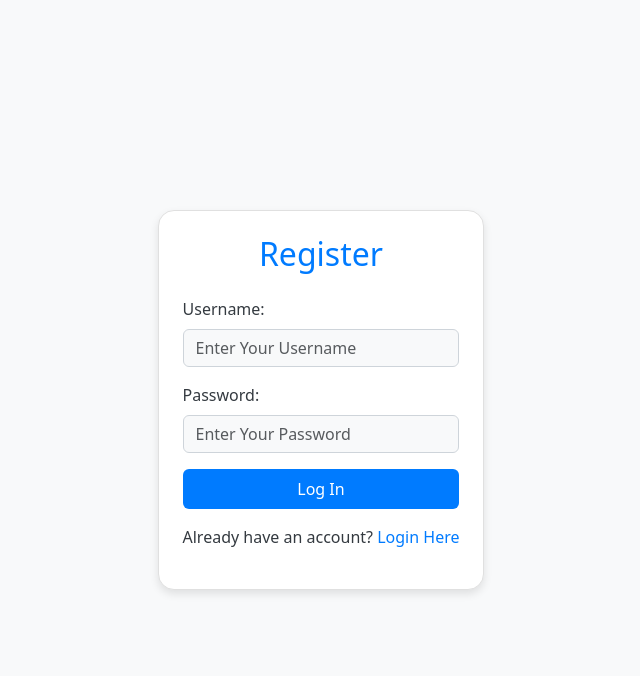
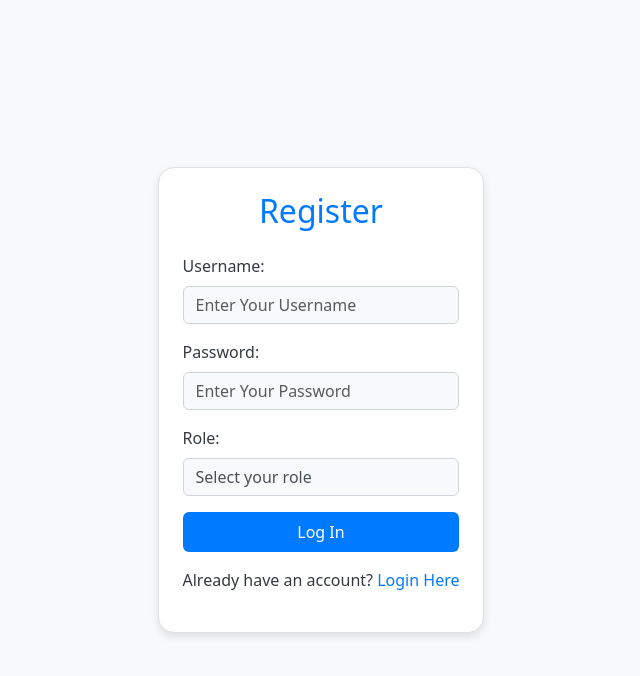
Before and after one commit to SurjadiptaGhosh/intern_project, a PHP site: page /register.php in a window 1280 px wide. Shown: the top 676 px of the page, without its empty margins (319-959 px from the left). Run offline with PHP 8.4, Linux system fonts and the light colour scheme.

Commit message:
Update register.php

```diff
--- a/register.php
+++ b/register.php
@@ -2,16 +2,17 @@
 include "config.php";
 
 if ($_SERVER["REQUEST_METHOD"] == "POST") {
-    // Get the username and password from the form
+    // Get the username, password, and role from the form
     $username = $_POST['username'];
     $password = $_POST['password'];
+    $role = $_POST['role'];
 
     // Hash the password for security
     $hashed_password = password_hash($password, PASSWORD_BCRYPT);
 
     // Prepare and bind
-    $stmt = $conn->prepare("INSERT INTO users (username, password) VALUES (?, ?)");
-    $stmt->bind_param("ss", $username, $hashed_password);
+    $stmt = $conn->prepare("INSERT INTO users (username, password, role) VALUES (?, ?, ?)");
+    $stmt->bind_param("sss", $username, $hashed_password, $role);
 
     // Execute the query
     if ($stmt->execute()) {
@@ -87,6 +88,14 @@ $conn->close();
                         <label for="password" class="form-label">Password:</label>
                         <input type="password" class="form-control form-control-custom" id="password" name="password" placeholder="Enter Your Password" required>
                     </div>
+                    <div class="mb-3 text-start">
+                        <label for="role" class="form-label">Role:</label>
+                        <select class="form-control form-control-custom" id="role" name="role" required>
+                            <option value=""disabled selected>Select your role</option>
+                            <option value="admin">Admin</option>
+                            <option value="editor">Editor</option>
+                        </select>
+                    </div>
                     <button class="btn btn-custom w-100 py-2 text-white" type="submit">Log In</button>
                     <p class="mt-3">Already have an account? <a class="text-custom" href="login.php">Login Here</a></p>
                 </form>
```
